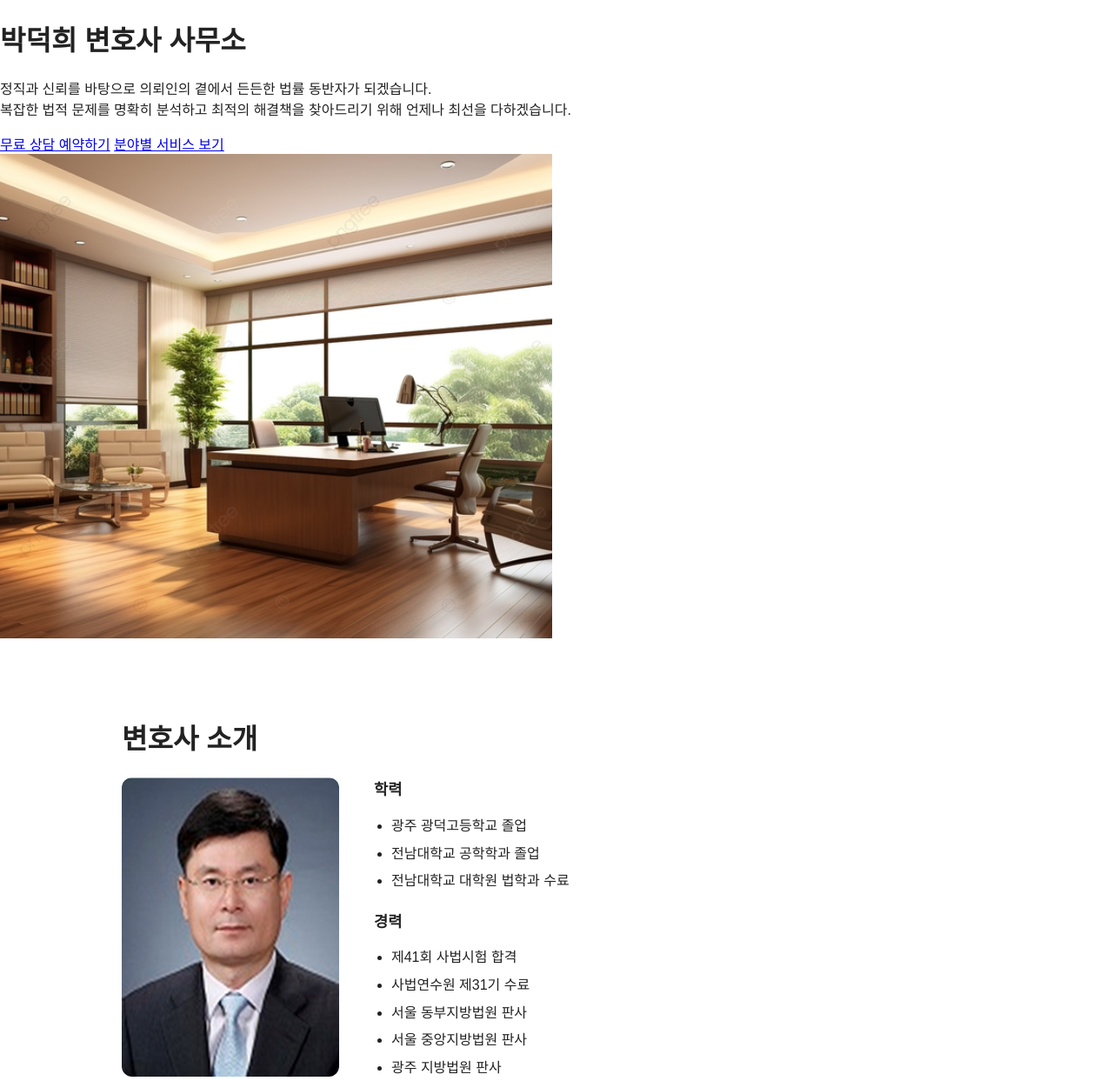
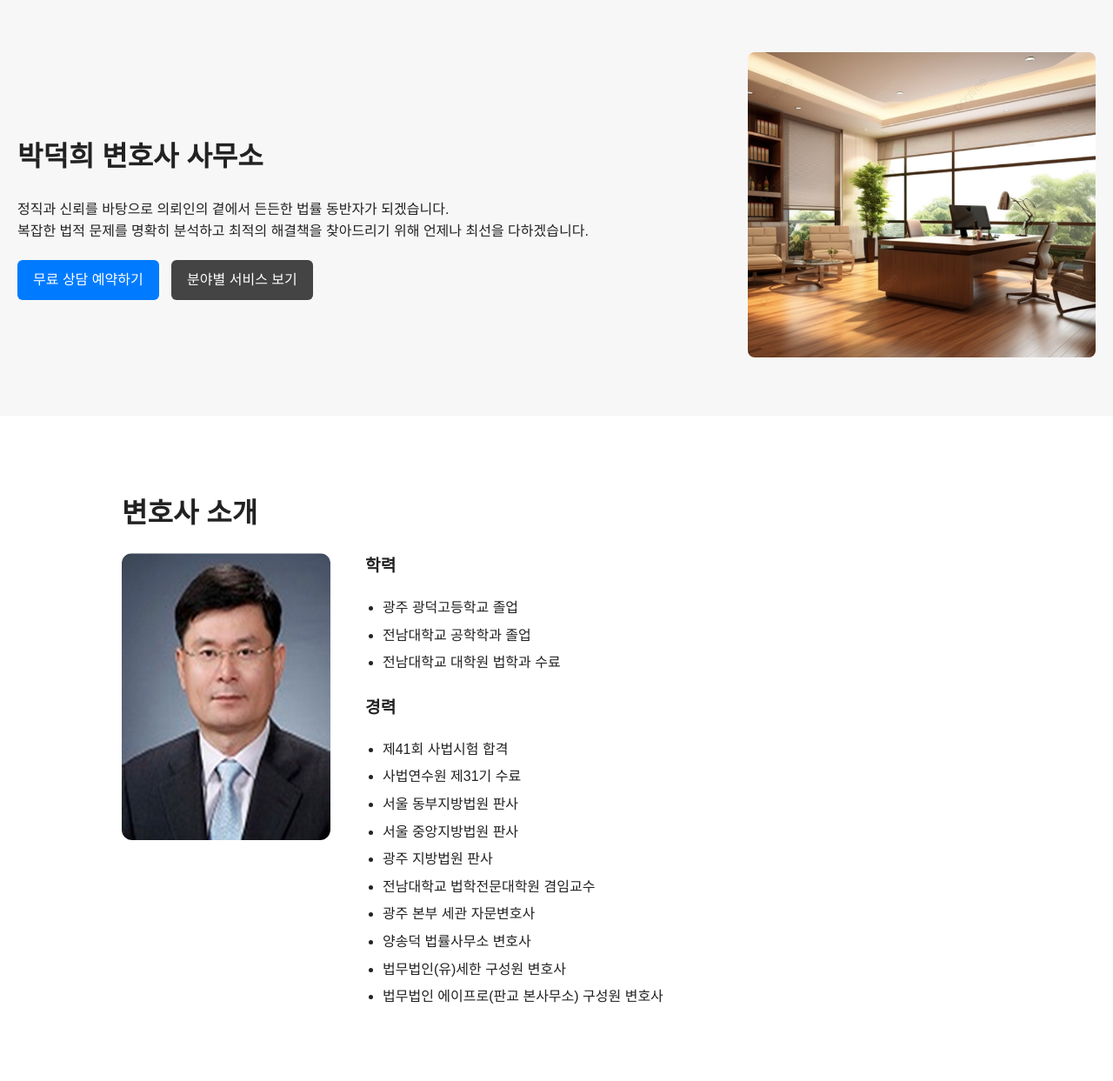
Before and after one commit to Michael-0825/homepage2, a plain HTML site: page index.html in a window 1280 px wide. Shown: the top 1243 px of the page at 87% size. Drawn offline with Linux system fonts and the light colour scheme.

Commit message:
css 오류 정정

```diff
--- a/style.css
+++ b/style.css
@@ -1,10 +1,12 @@
 
+/* 전체 폰트 및 레이아웃 기본 설정 */
 body {
   font-family: 'Noto Sans KR', sans-serif;
   margin: 0;
   padding: 0;
   color: #222;
   background-color: #fff;
+  line-height: 1.6;
 }
 
 section {
@@ -13,44 +15,93 @@ section {
   margin: 0 auto;
 }
 
-h2 {
-  font-size: 2rem;
-  margin-bottom: 24px;
+/* 헤더 영역 */
+.hero {
+  display: flex;
+  flex-wrap: wrap;
+  align-items: center;
+  justify-content: space-between;
+  padding: 60px 20px;
+  background-color: #f7f7f7;
 }
 
+.hero-content {
+  flex: 1;
+  min-width: 300px;
+}
+
+.hero-image img {
+  width: 100%;
+  max-width: 400px;
+  border-radius: 8px;
+}
+
+/* 버튼 */
+.buttons {
+  margin-top: 20px;
+}
+
+.btn {
+  display: inline-block;
+  padding: 10px 18px;
+  background-color: #444;
+  color: white;
+  text-decoration: none;
+  border-radius: 6px;
+  margin-right: 10px;
+  transition: background-color 0.2s ease;
+}
+
+.btn.primary {
+  background-color: #007bff;
+}
+
+.btn:hover {
+  background-color: #333;
+}
+
+/* 변호사 소개 */
 .intro-content {
   display: flex;
   align-items: flex-start;
   gap: 40px;
+  flex-wrap: wrap;
 }
 
 .intro-content img {
-  max-width: 250px;
+  width: 240px;
   height: auto;
   border-radius: 12px;
 }
 
-.bio {
-  margin: 0;
-  padding: 0;
-}
-
 .bio h3 {
-  font-size: 1.1rem;
   margin-top: 0;
+  font-size: 1.2rem;
 }
 
 .bio ul {
   padding-left: 20px;
-  margin: 10px 0 20px;
+  margin-bottom: 24px;
 }
 
 .bio li {
-  line-height: 1.6;
   margin-bottom: 6px;
 }
 
+/* 기타 섹션 기본 설정 */
+h2 {
+  font-size: 2rem;
+  margin-bottom: 20px;
+}
+
+/* 반응형 대응 */
 @media (max-width: 768px) {
+  .hero {
+    flex-direction: column;
+    align-items: center;
+    text-align: center;
+  }
+
   .intro-content {
     flex-direction: column;
     align-items: center;
@@ -60,8 +111,4 @@ h2 {
   .bio {
     margin-top: 20px;
   }
-
-  section {
-    padding: 40px 16px;
-  }
 }
```
